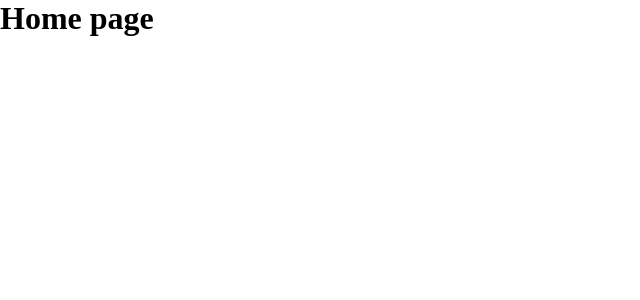
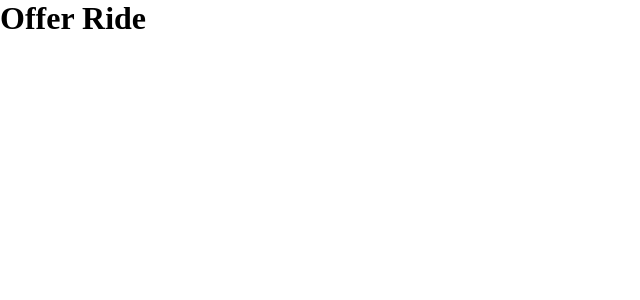
Before and after one commit to MariusBaldovin/Solent_Ride_Share, a React (Create React App) app: page /OfferRide in a window 1280 px wide. Shown: the top 300 px of the page, without its empty margins (0-640 px from the left). Built offline with nearby package versions, Linux system fonts and the light colour scheme.

Commit message:
created  react js SPA structure

```diff
--- a/package.json
+++ b/package.json
@@ -8,6 +8,7 @@
     "@testing-library/user-event": "^13.5.0",
     "react": "^18.2.0",
     "react-dom": "^18.2.0",
+    "react-router-dom": "^6.15.0",
     "react-scripts": "5.0.1",
     "web-vitals": "^2.1.4"
   },
--- a/src/App.js
+++ b/src/App.js
@@ -1,14 +1,18 @@
 import React from "react";
-import { Switch, Route } from "react-router-dom";
+import { BrowserRouter as Router, Routes, Route } from "react-router-dom";
 import Home from "./components/Home";
+import OfferRide from "./components/OfferRide";
+import Rewards from "./components/Rewards";
+import FAQ from "./components/FAQ";
 
 const App = () => {
   return (
-    <>
-      <Switch>
-        <Route path="/" component={Home} />
-      </Switch>
-    </>
+    <Routes>
+      <Route exact path="/" element={<Home />} />
+      <Route exact path="/OfferRide" element={<OfferRide />} />
+      <Route exact path="/Rewards" element={<Rewards />} />
+      <Route exact path="/FAQ" element={<FAQ />} />
+    </Routes>
   );
 };
 export default App;
--- /dev/null
+++ b/src/components/FAQ.js
@@ -0,0 +1,10 @@
+import React from "react";
+
+const FAQ = () => {
+  return (
+    <>
+      <h1>FAQ</h1>
+    </>
+  );
+};
+export default FAQ;
--- /dev/null
+++ b/src/components/OfferRide.js
@@ -0,0 +1,10 @@
+import React from "react";
+
+const OfferRide = () => {
+  return (
+    <>
+      <h1>Offer Ride</h1>
+    </>
+  );
+};
+export default OfferRide;
--- /dev/null
+++ b/src/components/Rewards.js
@@ -0,0 +1,10 @@
+import React from "react";
+
+const Rewards = () => {
+  return (
+    <>
+      <h1>Rewards</h1>
+    </>
+  );
+};
+export default Rewards;
--- a/src/index.js
+++ b/src/index.js
@@ -2,7 +2,6 @@ import React from "react";
 import ReactDOM from "react-dom/client";
 import App from "./App";
 import "./App.css";
-//import { BrowserRouter } from "react-router-dom";
 import { BrowserRouter as Router, Route, Switch } from "react-router-dom";
 
 const root = ReactDOM.createRoot(document.getElementById("root"));
```
Also changed, not shown: 2 other files (tests, documents, lock files or other folders).
